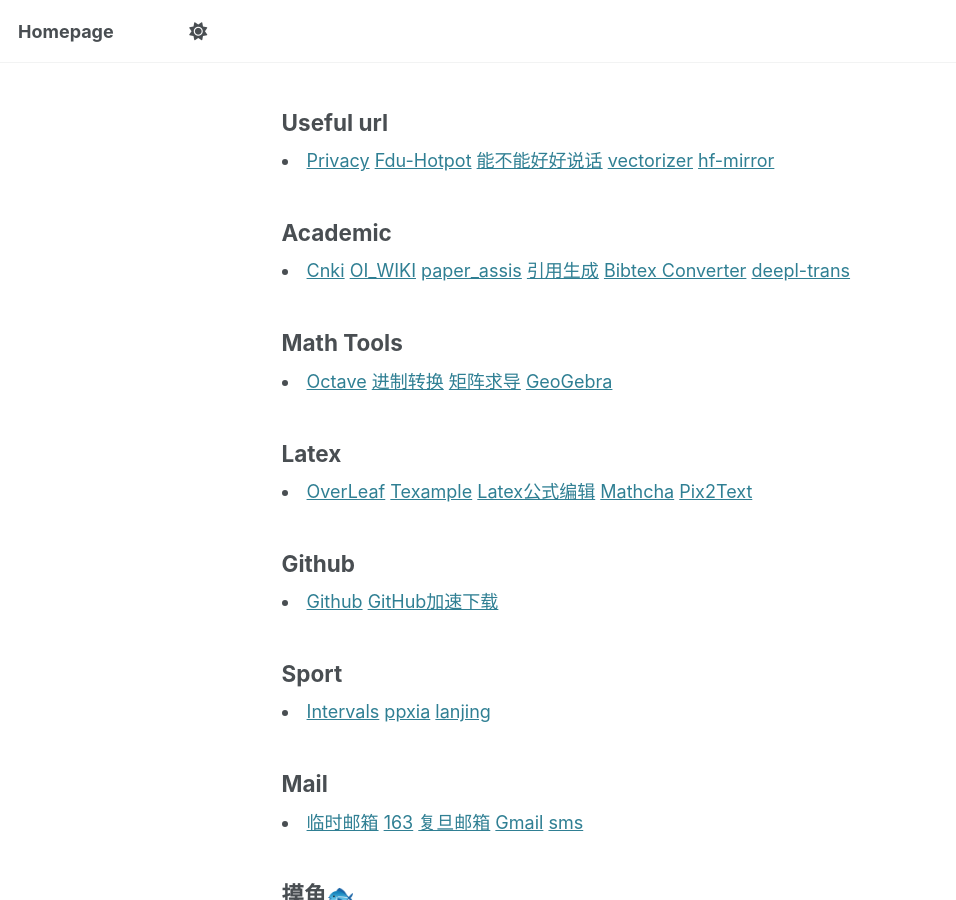
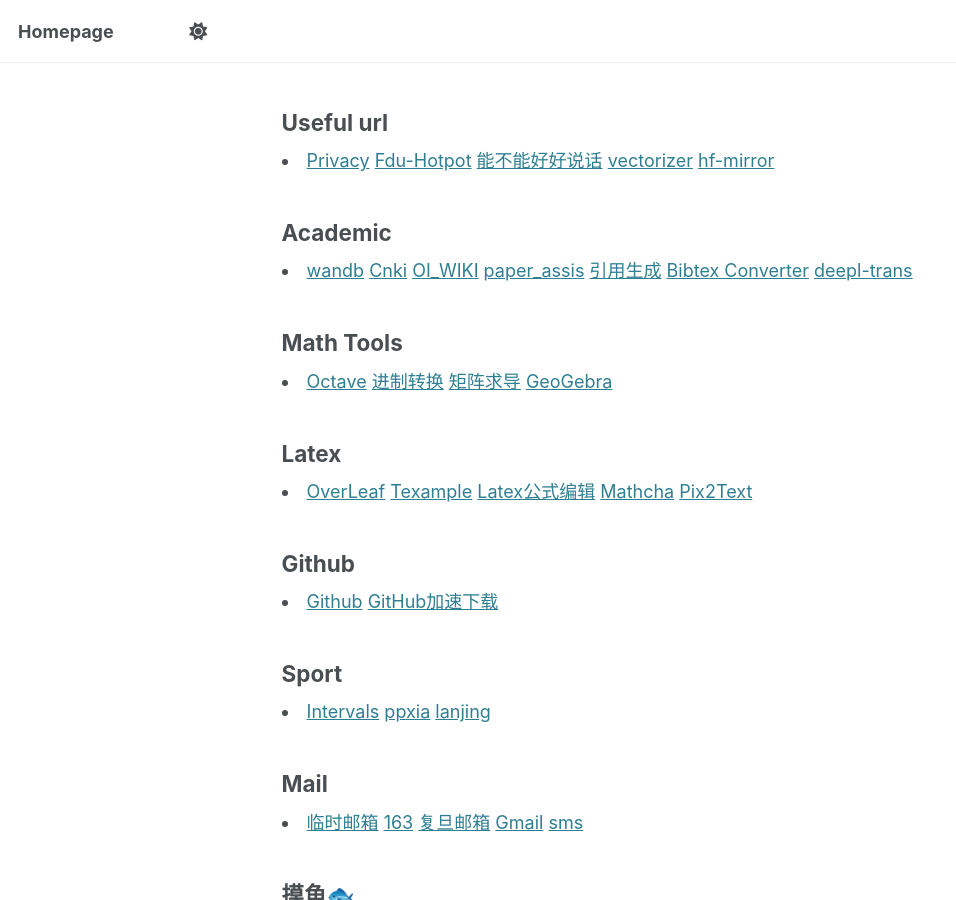
Before and after one commit to TianheL/TianheL.github.io, a Jekyll site: the page built from _pages/nav.html, in a window 1280 px wide and 900 px high, scrolled down 549 px. Shown: the whole window, without its empty margins (0-956 px from the left). Built offline with Jekyll 4.4.1, drawn with Linux system fonts in a browser that asks for light colours.

Commit message:
Update nav.html

```diff
--- a/_pages/nav.html
+++ b/_pages/nav.html
@@ -63,6 +63,7 @@ redirect_from:
 
 	<h2>Academic</h2>
 		<li>
+			<a href="https://wandb.ai/" id="blue-link">wandb</a>
 			<a href="http://cnki.net" id="blue-link">Cnki</a>
 			<a href="https://oi-wiki.org/" id="blue-link">OI_WIKI</a>
 			<a href="https://laorange.gitee.io/paper-assistant/" id="blue-link">paper_assis</a>
```
